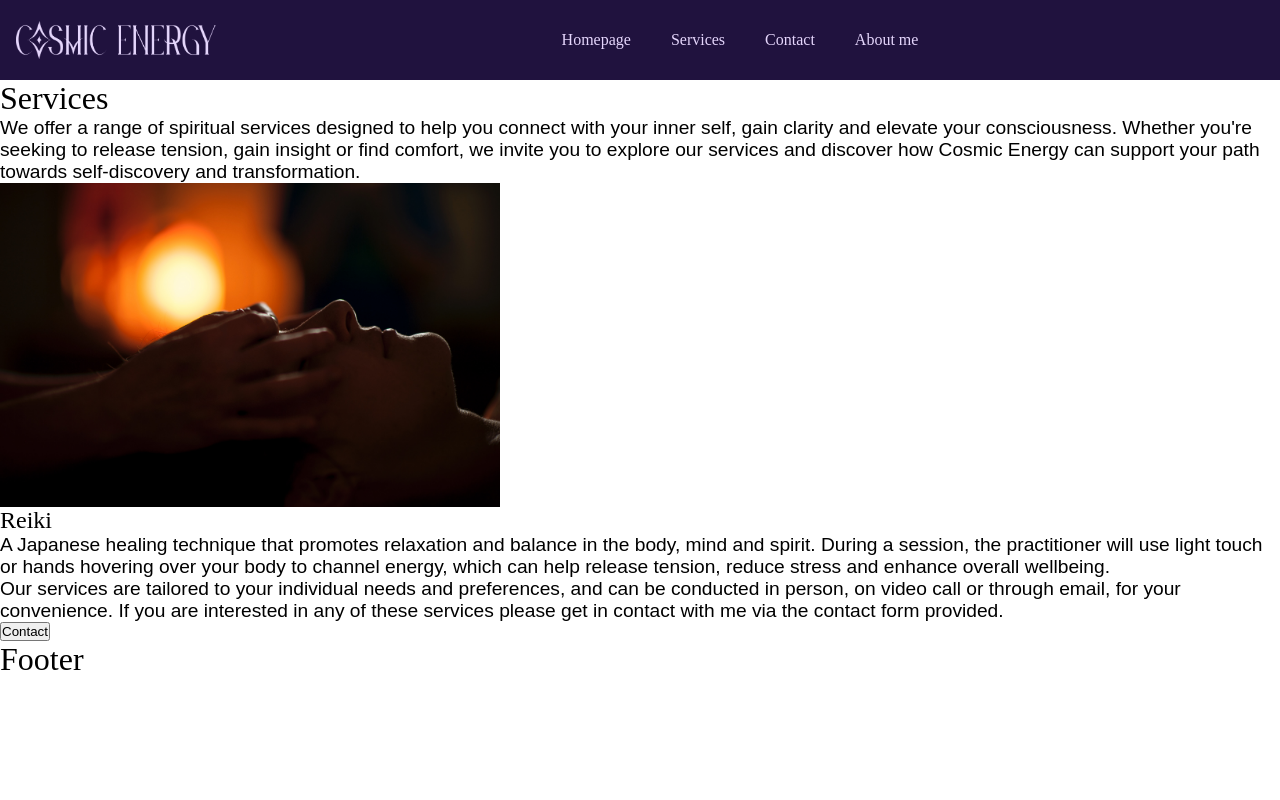
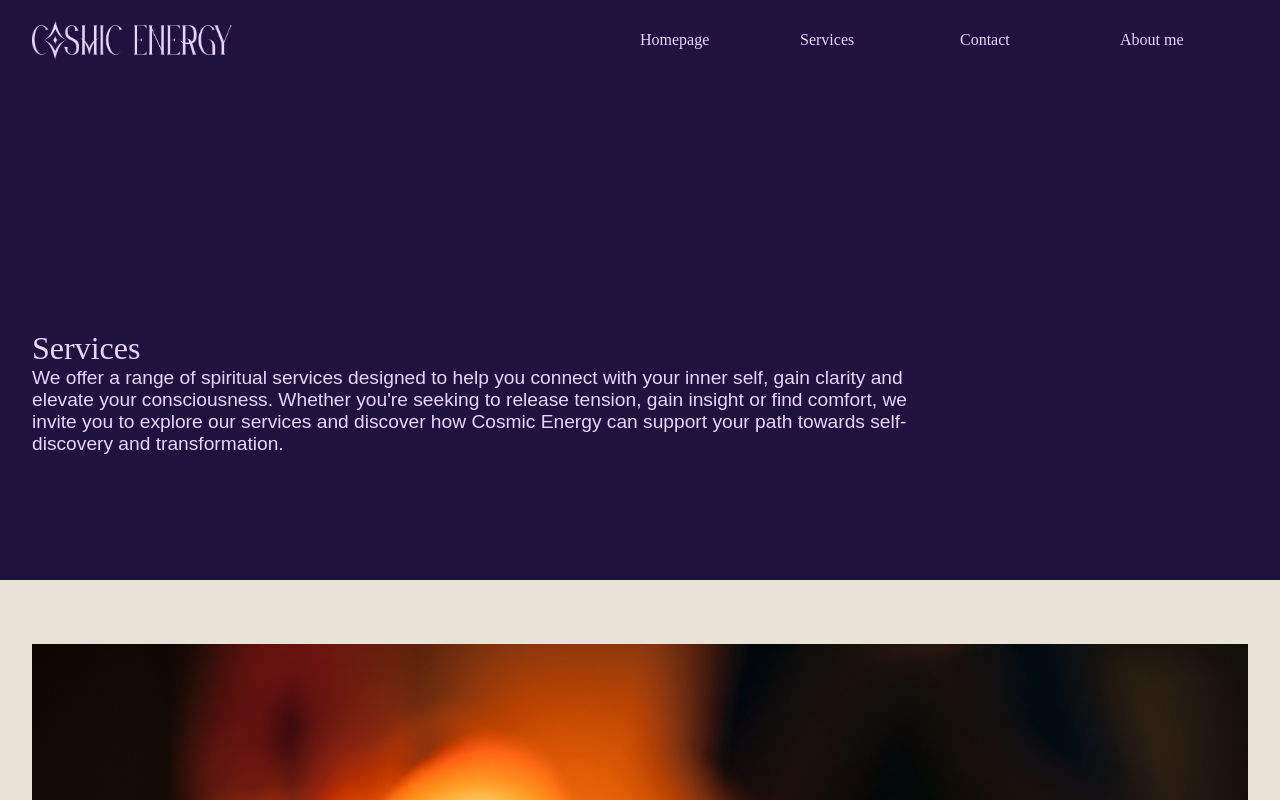
Before and after one commit to deshandeshandeshan/cosmicenergywithaimee, a React (Create React App) app in the folder client/: page /services in a window 1280 px wide. Shown: the top 800 px of the page. Built offline with nearby package versions, Linux system fonts and the light colour scheme; a web font is replaced by a local one.

Commit message:
Css styling edited and applied to header, services and homepage components

```diff
--- a/client/src/components/Header.css
+++ b/client/src/components/Header.css
@@ -18,17 +18,16 @@ a {
 
 .navBar {
     min-height: 5rem;
-    display: flex;
-    justify-content: space-between;
+    display: grid;
     align-items: center;
-    padding: 0 1rem;
+    padding: 0 2rem;
+    grid-template-columns: repeat(2, 1fr);
 }
 
 .navMenu {
-    display: flex;
-    justify-content: flex-end;
-    align-items: center;
-    gap: 40px;
+    display: grid;
+    gap: 2rem;
+    grid-template-columns: repeat(4, 1fr);
 }
 
 .navLink {
--- a/client/src/components/Header.js
+++ b/client/src/components/Header.js
@@ -37,11 +37,11 @@ const Header = () => {
             </li>
           </ul>
 
-          <div className="hamburger">
+          {/* <div className="hamburger">
             <span className="bar"></span>
             <span className="bar"></span>
             <span className="bar"></span>
-          </div>
+          </div> */}
         </nav>
       </header>
     </div>
--- a/client/src/components/Homepage.css
+++ b/client/src/components/Homepage.css
@@ -1,46 +1,42 @@
 .grid {
     display: grid;
     grid-template-columns: repeat(4, 1fr);
-    grid-gap: .9rem;
+    gap: 0 1rem;
 }
 
 img, svg {
     display: block;
 }
 
-/* .centredVertically {
-    grid-template-rows: 2fr, 1fr, 1fr;
-} */
-
 .gridPadding {
     padding:  0 2rem 1rem 2rem;
 }
 
-.gridFirstSection {
+.homepageIntroductionGridItem {
     grid-column-start: 1;
     grid-column-end: 5;
     grid-row-start: 2;
     grid-row-end: 3;
 }
 
-.firstSection {
+.homepageIntroduction {
     background-color: #20123E;
     height: 30rem;
 }
 
-.secondSection {
+.homepageServices {
     background-color: #4A2A93;
 }
 
-.thirdSection {
+.homepageAboutMe {
     background-color: #E8E3D6;
 }
 
-.gridSecondSection {
+.homepageServicesGrid {
     grid-template-rows: repeat(5, auto);
 }
 
-.gridThirdSection {
+.homepageAboutMeGrid {
     grid-template-rows: repeat(4, auto);
 }
 
--- a/client/src/components/Homepage.js
+++ b/client/src/components/Homepage.js
@@ -7,12 +7,12 @@ import "./Homepage.css";
 
 const Homepage = () => {
   return (
-    <main className="mobileGrid">
+    <main>
       <div>
         <HomepageSvgGradient />
       </div>
-      <div className="firstSection grid centredVertically">
-        <p className="textColourCream textCentred gridFirstSection gridPadding">
+      <div className="homepageIntroduction grid centredVertically">
+        <p className="textColourCream textCentred homepageIntroductionGridItem gridPadding">
           Cosmic Energy is a spiritual company founded by Aimee. Our services
           are designed to help you connect with your inner self and elevate your
           consciousness. We value openness, oneness and spiritual growth, and
@@ -30,7 +30,7 @@ const Homepage = () => {
         />
       </div>
 
-      <div className="secondSection grid gridSecondSection">
+      <div className="homepageServices grid homepageServicesGrid">
         <h2 className="heading textColourCream textCentred itemA gridPadding">
           Services
         </h2>
@@ -61,7 +61,7 @@ const Homepage = () => {
         </Link>
       </div>
 
-      <div className="grid thirdSection gridThirdSection">
+      <div className="grid homepageAboutMe homepageAboutMeGrid">
         <h2 className="heading itemA textCentred">Hi, I'm Aimee</h2>
 
         <img
--- /dev/null
+++ b/client/src/components/Services.css
@@ -0,0 +1,80 @@
+.gridPadding {
+    padding:  0 2rem;
+}
+
+.textCentred {
+    text-align: center;
+}
+
+.image {
+    max-width: 100%;
+    height: auto;
+}
+
+.textColourLightPurple {
+    color: #E5D6FC;
+}
+
+.mobileGrid {
+    grid-template-columns: repeat(4, 1fr);
+    gap: 0 1rem;
+}
+
+.servicesIntro {
+    display: grid;
+    min-height: 30rem;
+    background-color: #20123E;
+    grid-template-rows: repeat(4, 1fr);
+}
+
+.servicesIntroGridItem {
+    grid-column-start: 1;
+    grid-column-end: 4;
+    grid-row-start: 3;
+    grid-row-end: 4;
+}
+
+.servicesReiki {
+    display: grid;
+    min-height: 30rem;
+    background-color: #E8E3D6;
+    grid-template-rows: repeat(2, auto);
+    padding: 4rem 0;
+}
+
+.reikiGridItemA {
+    grid-column-start: 1;
+    grid-column-end: 5;
+    grid-row-start: 1;
+    grid-row-end: 2;
+}
+
+.reikiGridItemB {
+    grid-column-start: 1;
+    grid-column-end: 5;
+    grid-row-start: 2;
+    grid-row-end: 3;
+}
+
+.servicesOutro {
+    display: grid;
+    min-height: 20rem;
+    background-color: #4A2A93;
+    grid-template-rows: repeat(2, 1fr);
+    padding: 4rem 0;
+}
+
+.outroGridItemA {
+    grid-column-start: 1;
+    grid-column-end: 5;
+    grid-row-start: 1;
+    grid-row-end: 2;
+    color: #E8E3D6;
+}
+
+.outroGridItemB {
+    grid-column-start: 2;
+    grid-column-end: 4;
+    grid-row-start: 2;
+    grid-row-end: 3;
+}
--- a/client/src/components/Services.js
+++ b/client/src/components/Services.js
@@ -1,46 +1,51 @@
 import { Link } from "react-router-dom";
 import reiki from "../images/reiki.jpg";
+import "./Services.css";
 
 const Services = () => {
   return (
     <main>
-      <div>
-        <h1 className="heading">Services</h1>
-        <p>
+      <div className="servicesIntro mobileGrid">
+        <div className="servicesIntroGridItem gridPadding">
+          <h1 className="heading gridItemA textColourLightPurple">Services</h1>
+          <p className="gridItemB textColourLightPurple">
             We offer a range of spiritual services designed to help you connect
             with your inner self, gain clarity and elevate your consciousness.
             Whether you're seeking to release tension, gain insight or find
-          comfort, we invite you to explore our services and discover how Cosmic
-          Energy can support your path towards self-discovery and
+            comfort, we invite you to explore our services and discover how
+            Cosmic Energy can support your path towards self-discovery and
             transformation.
           </p>
         </div>
+      </div>
 
-      <div>
+      <div className="servicesReiki mobileGrid">
         <img
           src={reiki}
           alt="Side profile of someones face laying down as someone performs reiki on them"
-          width="500"
+          className="reikiGridItemA image gridPadding"
         />
-
-        <h2 className="heading">Reiki</h2>
-        <p>
+        <div className="reikiGridItemB gridPadding">
+          <h2 className="heading textCentred">Reiki</h2>
+          <p className="textCentred">
             A Japanese healing technique that promotes relaxation and balance in
-          the body, mind and spirit. During a session, the practitioner will use
-          light touch or hands hovering over your body to channel energy, which
-          can help release tension, reduce stress and enhance overall wellbeing.
+            the body, mind and spirit. During a session, the practitioner will
+            use light touch or hands hovering over your body to channel energy,
+            which can help release tension, reduce stress and enhance overall
+            wellbeing.
           </p>
         </div>
+      </div>
 
-      <div>
-        <p>
+      <div className="servicesOutro mobileGrid">
+        <p className="outroGridItemA textCentred gridPadding">
           Our services are tailored to your individual needs and preferences,
           and can be conducted in person, on video call or through email, for
           your convenience. If you are interested in any of these services
           please get in contact with me via the contact form provided.
         </p>
 
-        <Link to="/contact">
+        <Link to="/contact" className="outroGridItemB gridPadding">
           <button>Contact</button>
         </Link>
       </div>
```
Lines whose indentation alone changed are shown as unchanged.
